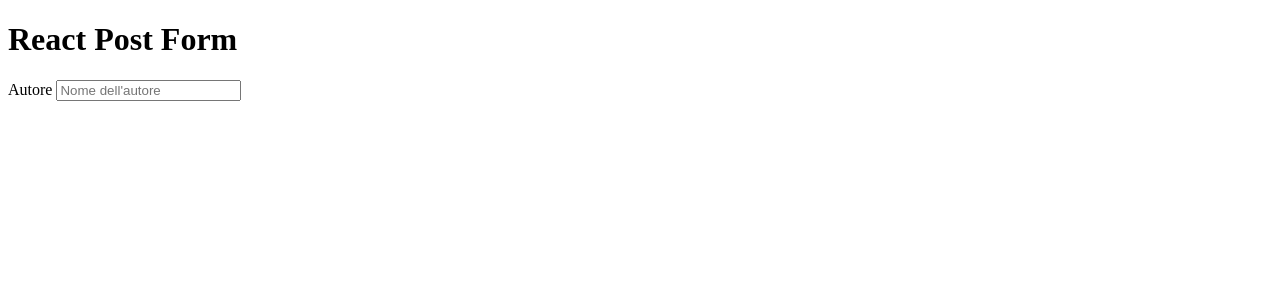
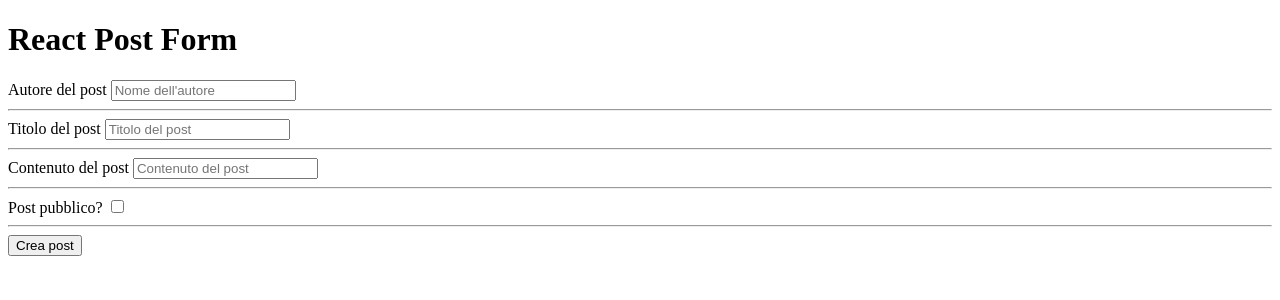
Before and after one commit to giorgiameffe/react-post-form, a React (Vite) app: page / in a window 1280 px wide. Shown: the top 300 px of the page. Built offline with nearby package versions, Linux system fonts and the light colour scheme.

Commit message:
feat: add form and function to create a new post

```diff
--- a/src/App.jsx
+++ b/src/App.jsx
@@ -14,18 +14,29 @@
   // funzione unica per la gestione dell'evento OnChange dei campi
   function handleFormPost(event) {
 
+    const checkboxValue = event.target.type === 'checkbox' ? event.target.checked : event.target.value;
+
     setFormPost(formPost => ({
       ...formPost,
       [event.target.name]: event.target.value
     }))
+
   }
+
+  // funzione per creare nuovo post tramite chiamata all'API
+  function createPost(event) {
+    event.preventDefault();
+    console.log('Ho creato un nuovo post');
+  }
+
+  //
 
   return (
     <>
       <h1>React Post Form</h1>
-
+      <form onSubmit={createPost}>
         <div>
-        <label htmlFor="author-element">Autore </label>
+          <label htmlFor="author-element">Autore del post </label>
           <input
             type="text"
             id="author-element"
@@ -34,6 +45,50 @@
             onChange={handleFormPost}
             placeholder="Nome dell'autore" />
         </div>
+
+        <hr />
+
+        <div>
+          <label htmlFor="title-element">Titolo del post </label>
+          <input
+            type="text"
+            id="title-element"
+            name="title"
+            value={formPost.title}
+            onChange={handleFormPost}
+            placeholder="Titolo del post" />
+        </div>
+
+        <hr />
+
+        <div>
+          <label htmlFor="body-element">Contenuto del post </label>
+          <input
+            type="text"
+            id="body-element"
+            name="body"
+            value={formPost.body}
+            onChange={handleFormPost}
+            placeholder="Contenuto del post" />
+        </div>
+
+        <hr />
+
+        <div>
+          <label htmlFor="public-element">Post pubblico? </label>
+          <input
+            type="checkbox"
+            id="public-element"
+            name="public"
+            checked={formPost.public}
+            onChange={handleFormPost} />
+        </div>
+
+        <hr />
+
+        <button>Crea post</button>
+      </form>
+
     </>
   )
 }
```
Lines whose indentation alone changed are shown as unchanged.
